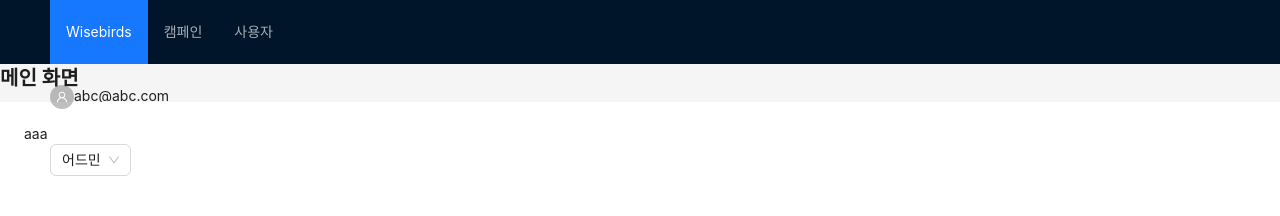
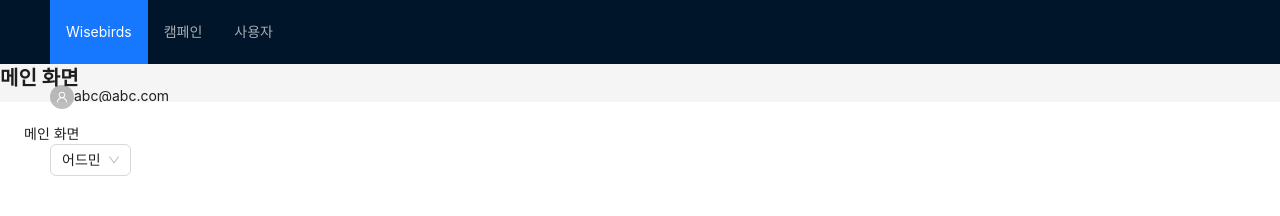
Before and after one commit to seo337dc/wisebirds-frontend, a Next.js app: page / in a window 1280 px wide. Shown: the top 216 px of the page. Built offline with nearby package versions, Linux system fonts and the light colour scheme.

Commit message:
fix : 메인 페이지 관련 화면, 페이지 분리

```diff
--- a/src/app/page.tsx
+++ b/src/app/page.tsx
@@ -1,5 +1,5 @@
-import ViewBoardHome from "@/components/view/board/ViewBoardHome";
+import ViewMain from "@/components/view/home/ViewHome";
 
 export default function Home() {
-  return <ViewBoardHome />;
+  return <ViewMain />;
 }
--- /dev/null
+++ b/src/components/view/home/ViewHome.tsx
@@ -0,0 +1,7 @@
+"use client";
+
+const ViewMain = () => {
+  return <div>메인 화면</div>;
+};
+
+export default ViewMain;
```
